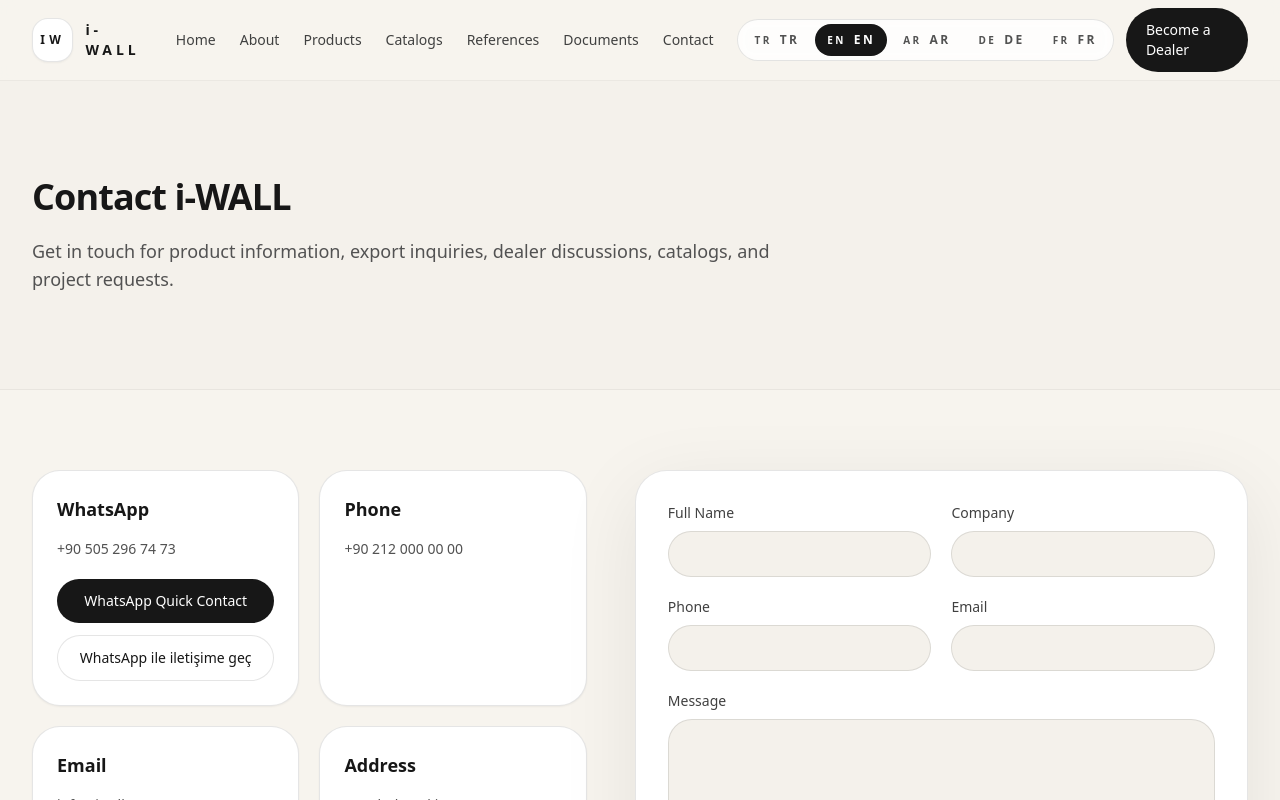
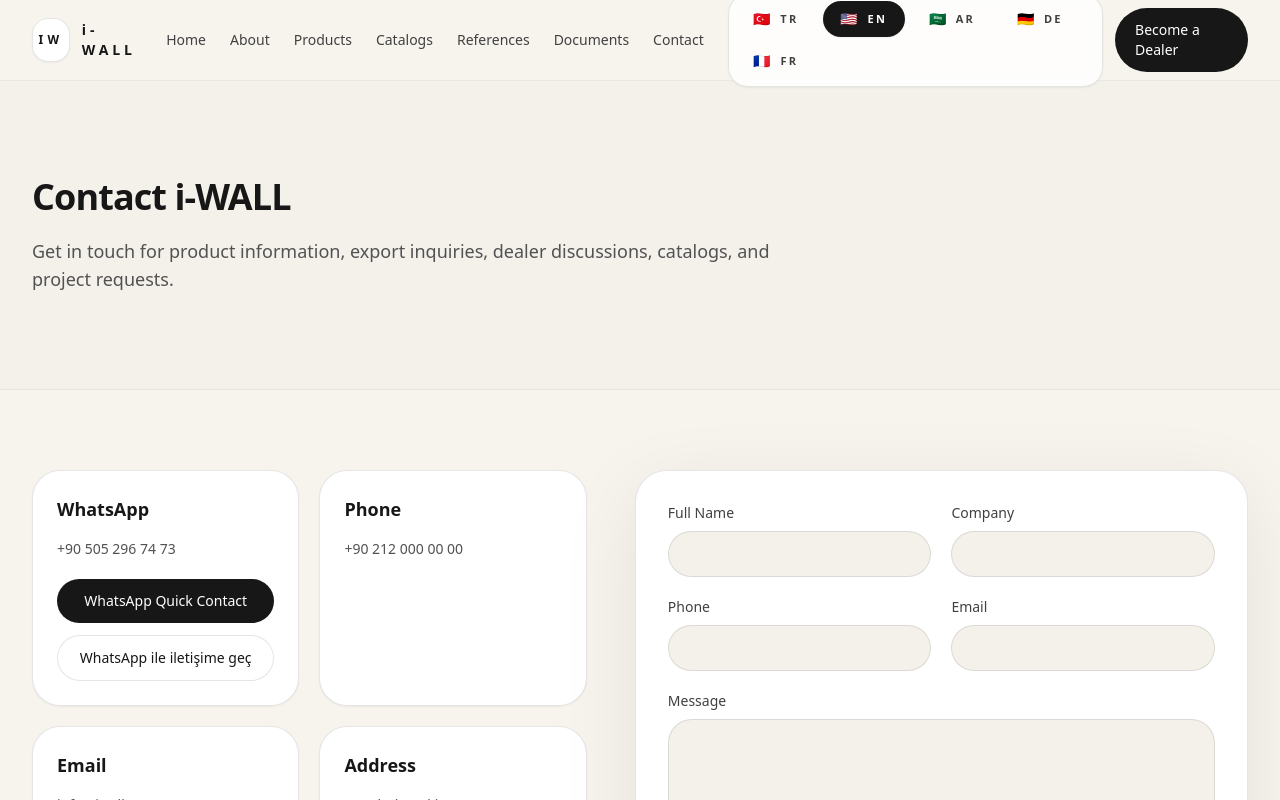
Before and after one commit to iwallcenter-lgtm/iwall-site, a Next.js app: page /en/contact in a window 1280 px wide. Shown: the top 800 px of the page. Built offline with nearby package versions, Linux system fonts and the light colour scheme.

Commit message:
fix language selector and default language

```diff
--- a/src/components/site/locale-switcher.tsx
+++ b/src/components/site/locale-switcher.tsx
@@ -15,7 +15,7 @@
   const segments = pathname.split("/").filter(Boolean);
 
   return (
-    <div className="flex items-center gap-1 rounded-full border border-black/10 bg-white/85 p-1 backdrop-blur">
+    <div className="flex flex-wrap items-center gap-1.5 rounded-[1.25rem] border border-black/10 bg-white/85 p-1.5 shadow-sm backdrop-blur">
       {locales.map((locale) => {
         const nextPath = `/${[locale, ...segments.slice(1)].join("/")}`;
         const item = localeLabels[locale];
@@ -25,12 +25,17 @@
             key={locale}
             href={nextPath}
             className={cn(
-              "inline-flex items-center gap-2 rounded-full px-3 py-2 text-xs font-semibold uppercase tracking-[0.2em] transition",
-              locale === currentLocale ? "bg-ink text-white" : "text-neutral-600 hover:bg-black/5 hover:text-ink"
+              "inline-flex min-w-[74px] items-center justify-center gap-2 rounded-full px-3 py-2.5 text-[11px] font-semibold uppercase tracking-[0.2em] transition duration-200 sm:min-w-[82px]",
+              locale === currentLocale
+                ? "bg-ink text-white shadow-sm"
+                : "text-neutral-700 hover:bg-black/5 hover:text-ink"
             )}
             aria-label={item.name}
+            aria-current={locale === currentLocale ? "page" : undefined}
           >
-            <span className="text-[10px]">{item.flag}</span>
+            <span className="text-sm leading-none" aria-hidden="true">
+              {item.flag}
+            </span>
             <span>{item.code}</span>
           </Link>
         );
--- a/src/lib/locales.ts
+++ b/src/lib/locales.ts
@@ -2,14 +2,14 @@
 
 export type Locale = (typeof locales)[number];
 
-export const defaultLocale: Locale = "en";
+export const defaultLocale: Locale = "tr";
 
 export const localeLabels: Record<Locale, { code: string; name: string; flag: string; dir: "ltr" | "rtl" }> = {
-  tr: { code: "TR", name: "Turkce", flag: "TR", dir: "ltr" },
-  en: { code: "EN", name: "English", flag: "EN", dir: "ltr" },
-  ar: { code: "AR", name: "العربية", flag: "AR", dir: "rtl" },
-  de: { code: "DE", name: "Deutsch", flag: "DE", dir: "ltr" },
-  fr: { code: "FR", name: "Français", flag: "FR", dir: "ltr" }
+  tr: { code: "TR", name: "Turkce", flag: "🇹🇷", dir: "ltr" },
+  en: { code: "EN", name: "English", flag: "🇺🇸", dir: "ltr" },
+  ar: { code: "AR", name: "العربية", flag: "🇸🇦", dir: "rtl" },
+  de: { code: "DE", name: "Deutsch", flag: "🇩🇪", dir: "ltr" },
+  fr: { code: "FR", name: "Français", flag: "🇫🇷", dir: "ltr" }
 };
 
 export function isLocale(value: string): value is Locale {
--- a/src/lib/site-config.ts
+++ b/src/lib/site-config.ts
@@ -3,7 +3,7 @@
 export const siteConfig = {
   name: "i-WALL",
   domain: "https://www.i-wall.com",
-  defaultLocale: "en",
+  defaultLocale: "tr",
   company: {
     email: "info@iwall.com.tr",
     phone: "+90 212 000 00 00",
```
Also changed, not shown: 1 other file (tests, documents, lock files or other folders).
